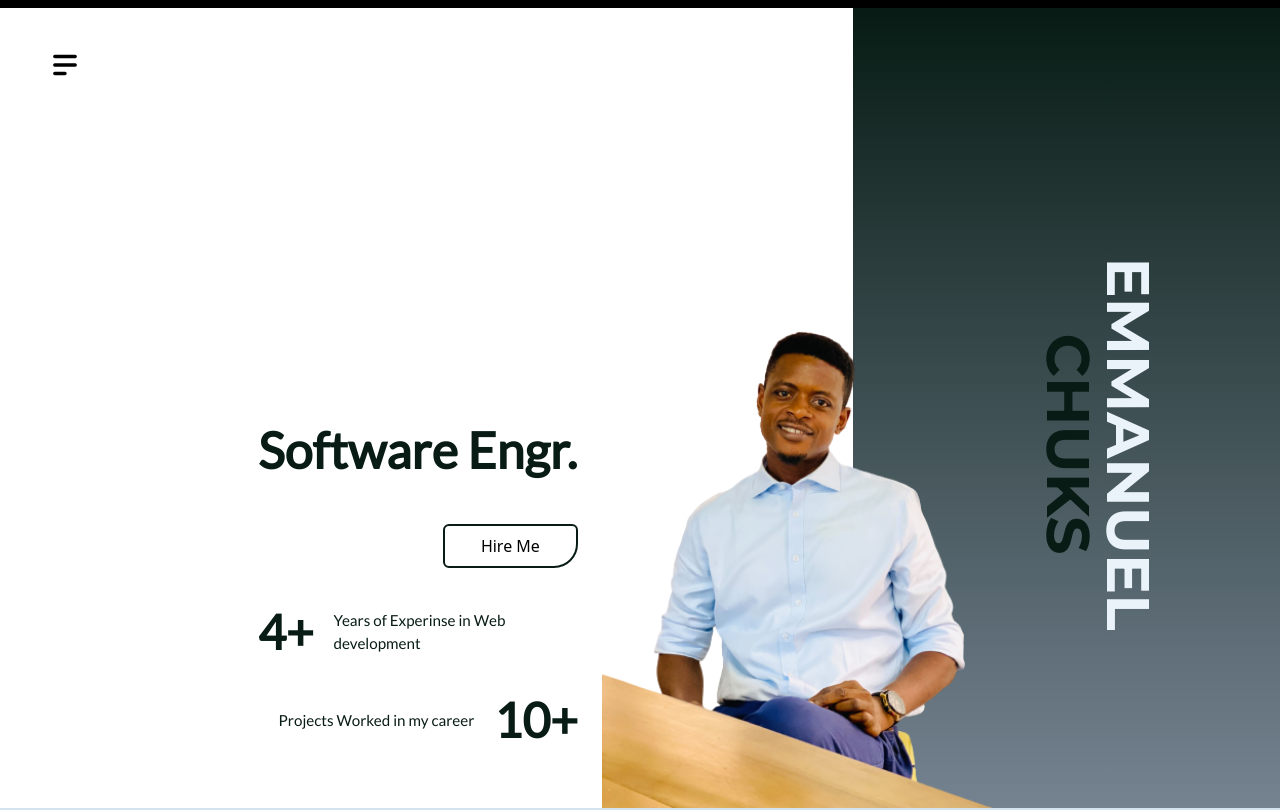
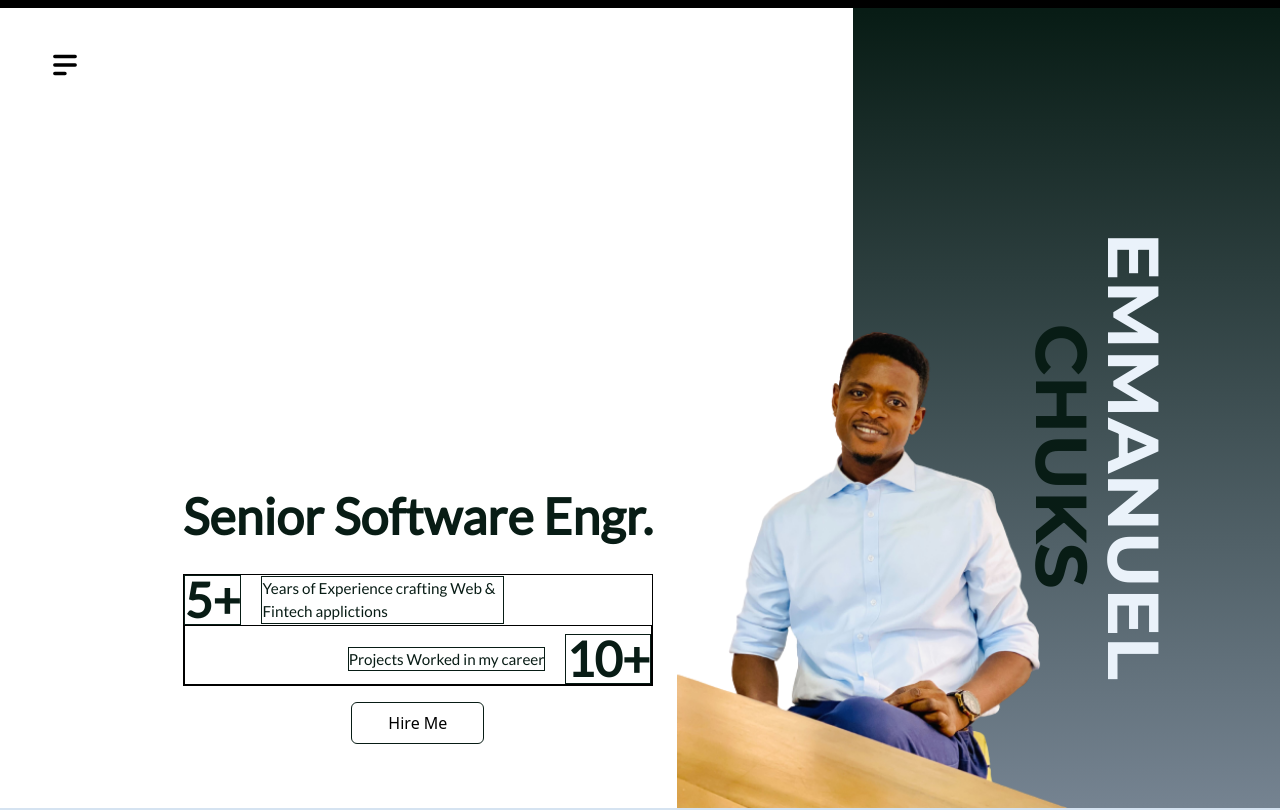
Before and after one commit to ephysians/portfolio-v2, a React (Vite) app: page / in a window 1280 px wide. Shown: the top 810 px of the page. Built offline with nearby package versions, Linux system fonts and the light colour scheme; a web font is replaced by a local one.

Commit message:
updating portfolio

```diff
--- a/src/Content.jsx
+++ b/src/Content.jsx
@@ -84,15 +84,15 @@ export const content = {
     },
   ],
   hero: {
-    title: "Software Engr.",
+    title: "Senior Software Engr.",
     firstName: "EMMANUEL",
     LastName: "CHUKS",
     btnText: "Hire Me",
     image: person_project,
     hero_content: [
       {
-        count: "4+",
-        text: "Years of Experinse in Web development",
+        count: "5+",
+        text: "Years of Experience crafting Web & Fintech applictions",
       },
       {
         count: "10+",
--- a/src/components/Hero.jsx
+++ b/src/components/Hero.jsx
@@ -1,6 +1,4 @@
-// import content
 import { content } from "../Content";
-// import Link from "react-scroll";
 import { Link as ScrollLink } from "react-scroll";
 
 
@@ -13,47 +11,45 @@ const Hero = () => {
         <div
           data-aos="slide-left"
           data-aos-delay="1200"
-          className="absolute h-full md:w-4/12 w-8/12 top-0 right-0 bg-primaryLinear bottom-0 -z-10">
+          className="absolute h-full md:w-4/12 w-8/12 top-0 right-0 bg-primaryLinear bottom-0 -z-10"
+        >
           <h1 className="rotate-90 absolute top-[10%] right-[-15%] text-center text-[#EAF2FA] md:top-[47%]">
             {hero.firstName}{" "}
-            <span className="text-dark_primary">
-              {hero.LastName}
-            </span>
+            <span className="text-dark_primary">{hero.LastName}</span>
           </h1>
         </div>
 
         {/* first col */}
-        <div className="pb-16 px-6 pt-5" >
-          <h2 className ="text-[50px] leading-loose">{hero.title}</h2><br />
-          <div className="flex justify-end">
+        <div className="pb-16 px-6 pt-5">
+          <h2 className="text-[50px] leading-loose">{hero.title}</h2>
 
+          <div className="flex flex-col mt-2 border">
+            {hero.hero_content.map((content, i) => (
+              <div
+                key={i}
+                data-aos="fade-down"
+                data-aos-delay={i * 300}
+                className={`flex items-center w-80 gap-5 ${
+                  i === 1 && "flex-row-reverse text-right pt-2 w-full border"
+                }`}
+              >
+                <h3 className="font-semibold border">{content.count}</h3>
+                <p className="border">{content.text}</p>
+              </div>
+            ))}
+          </div>
+
+          <div className="flex justify-center cursor-pointer mt-4">
             <ScrollLink
               to="contact"
               smooth={true}
-              duration={500} // Adjust scroll duration (ms)
+              duration={500}
               className="btn border-inherit cursor-pointer"
             >
               {hero.btnText}
             </ScrollLink>
-
-          </div>
-          <div className="flex flex-col gap-10 mt-10">
-            {
-              hero.hero_content.map((content, i) => (
-                <div
-                  key={i}
-                  data-aos="fade-down"
-                  data-aos-delay={i * 300}
-                  className={`flex items-center w-80 gap-5 ${i === 1 && "flex-row-reverse text-right"}`}
-                >
-                  <h3 className="font-semibold">{content.count}</h3>
-                  <p>{content.text}</p>
-                </div>
-              ))
-            }
           </div>
         </div>
-
 
         {/* sec col */}
         <div className="md:h-[37rem] h-96">
@@ -61,11 +57,12 @@ const Hero = () => {
             src={hero.image}
             data-aos="slide-up"
             alt="hero's image"
-            className="h-full object-cover w-full max-w-full font-bold" />
+            className="h-full object-cover w-full max-w-full font-bold"
+          />
         </div>
       </div>
     </section>
-  )
+  );
 };
 
 export default Hero;
--- a/src/index.css
+++ b/src/index.css
@@ -27,9 +27,10 @@
   span {
     @apply text-dark_primary;
   }
-  h1 {
-    @apply font-Montserrat lg:text-6xl text-3xl font-extrabold;
-  }
+ h1 {
+  @apply font-Montserrat text-3xl font-extrabold lg:text-6xl xl:text-7xl 2xl:text-8xl;
+}
+
   h2 {
     @apply font-Lato text-5xl font-bold;
   }
@@ -57,8 +58,8 @@
 
 @layer utilities {
   .btn {
-    @apply py-2 px-9 border-2 rounded-md
-     border-dark_primary rounded-br-3xl font-medium;
+    @apply py-2 px-9 border rounded-md
+     border-dark_primary font-medium;
   }
 
   .title{
```
